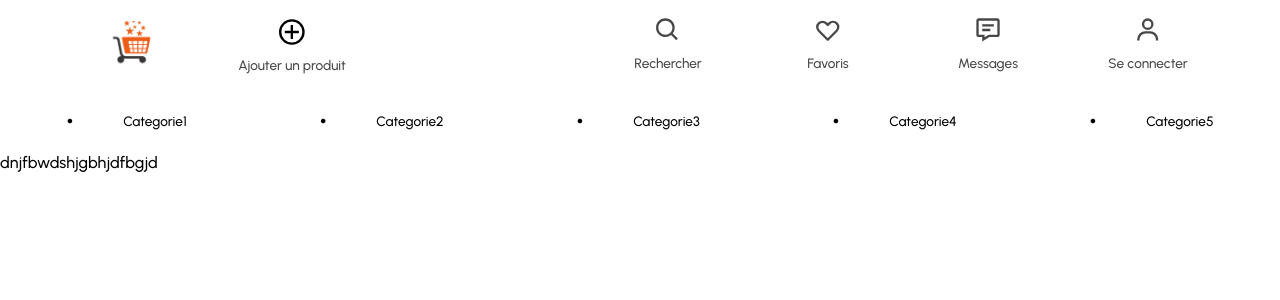
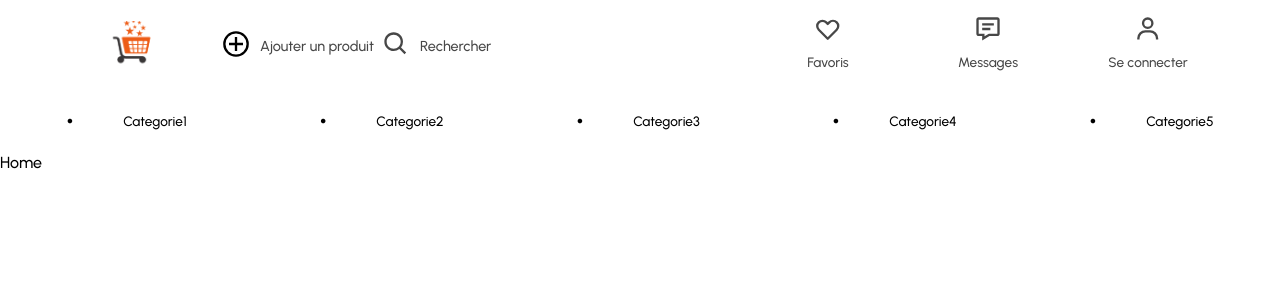
Before and after one commit to kboisseleau/web-market-zone, a React (Create React App) app in the folder react-ui/: page / in a window 1280 px wide. Shown: the top 300 px of the page. Built offline with nearby package versions, Linux system fonts and the light colour scheme.

Commit message:
make router and navbar

```diff
--- a/react-ui/src/App.tsx
+++ b/react-ui/src/App.tsx
@@ -4,13 +4,10 @@ import {
   Route,
   Link
 } from "react-router-dom";
-
 import Navbar from './navbar/Navbar';
 import CategoryBar from './category/CategoryBar';
 import Home from "./view/Home";
 import Favorites from "./view/Favorites";
-
-
 import './App.scss';
 
 function App() {
--- a/react-ui/src/navbar/Navbar.scss
+++ b/react-ui/src/navbar/Navbar.scss
@@ -27,6 +27,11 @@ $desktop-screen: 1024px;
         height: 45px;
         width: 140px;
       }
+      li {
+        .text-icon {
+          font-size: .9em;
+        }
+      }
     }
     #right-navbar {
       display: flex;
@@ -46,6 +51,25 @@ $desktop-screen: 1024px;
           width: 100%;
         }
       }
+      .hover {
+        &::after {
+          display:block;
+          content: '';
+          border-bottom: solid 2px #ec5a13;
+          transform: scaleX(0);
+          transition: transform 400ms ease-in-out;
+        }
+        &:hover::after {
+          transform: scaleX(1);
+        }
+      }
+      .left-content {
+        display: flex;
+        width: 11rem;
+        .left-icon {
+          width: 3rem;
+        }
+      }
     }
     #home-logo {
       width: 100%;
--- a/react-ui/src/navbar/Navbar.tsx
+++ b/react-ui/src/navbar/Navbar.tsx
@@ -23,34 +23,34 @@ function Navbar() {
               </Link>
             </li>
             <li>
-              <Link to="/add-product">
-                <GrAddCircle className="vertical-align-icon" size={sizeIcon} />
+              <Link to="/add-product" className="left-content">
+                <GrAddCircle className="vertical-align-icon left-icon" size={sizeIcon} />
                 <p className="text-icon">Ajouter un produit</p>
+              </Link>
+            </li>
+            <li>
+              <Link to="/search" className="left-content">
+                <BiSearch className="vertical-align-icon left-icon" size={sizeIcon} />
+                <p className="text-icon hover">Rechercher</p>
               </Link>
             </li>
           </div>
 
           <div id="right-navbar">
             <li>
-              <Link to="/search">
-                <BiSearch className="vertical-align-icon" size={sizeIcon} />
-                <p className="text-icon">Rechercher</p>
-              </Link>
-            </li>
-            <li>
-              <Link to="/favorites">
+              <Link to="/favorites" className="hover">
                 <HiOutlineHeart className="vertical-align-icon" size={sizeIcon} />
                 <p className="text-icon">Favoris</p>
               </Link>
             </li>
             <li>
-              <Link to="/messages">
+              <Link to="/messages" className="hover">
                 <BiMessageDetail className="vertical-align-icon" size={sizeIcon} />
                 <p className="text-icon">Messages</p>
               </Link>
             </li>
             <li>
-              <Link to="/login">
+              <Link to="/login" className="hover">
                 <BiUser className="vertical-align-icon" size={sizeIcon} />
                 <p className="text-icon">Se connecter</p>
               </Link>
--- a/react-ui/src/view/Home.tsx
+++ b/react-ui/src/view/Home.tsx
@@ -1,7 +1,7 @@
 function Home() {
   return (
     <div>
-      dnjfbwdshjgbhjdfbgjd
+      Home
     </div>
   );
 }
```
Also changed, not shown: react-ui/src/components/Btn/Btn.scss (added, +13 -0 lines), react-ui/src/components/Btn/Btn.tsx (added, +11 -0 lines).
